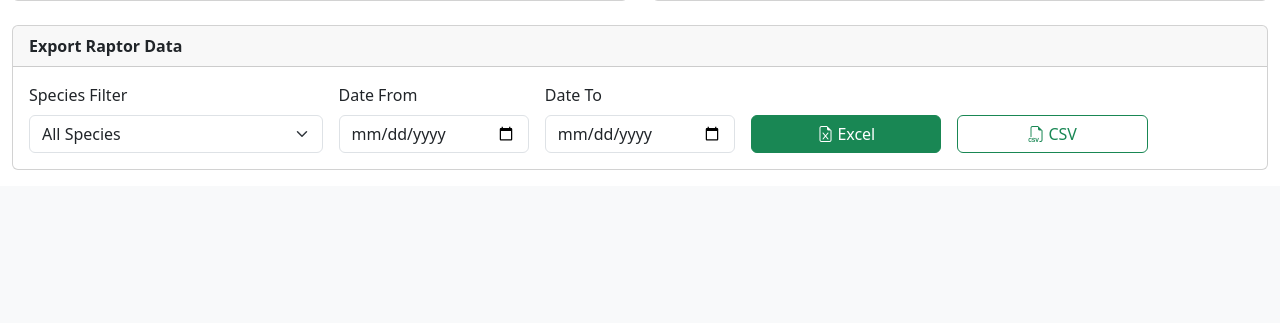
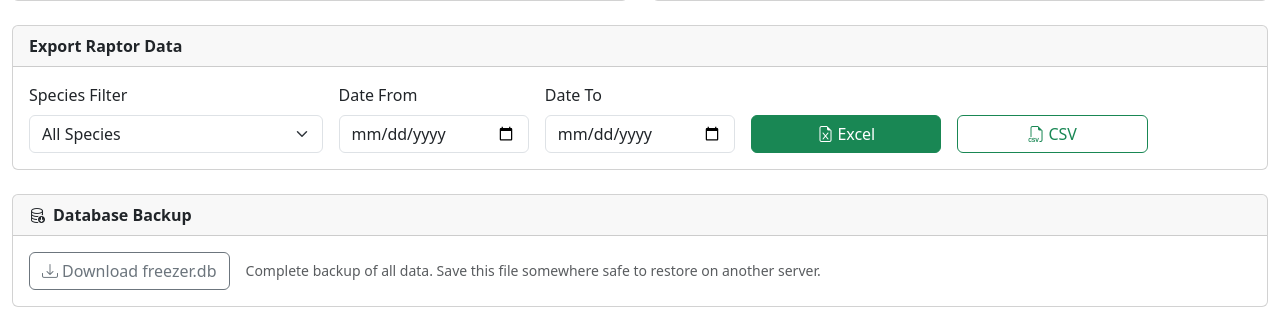
Before and after one commit to hbeaufrere/Freezer, a Flask app: page /stats in a window 1280 px wide. Shown: the part 1037-1360 px from the top of the page. Before the commit the page ends 1207 px from the top, so only its background shows below. Run offline with Flask 3, Linux system fonts and the light colour scheme; the visitor is signed in with stand-in values (Sample User, id 1); data comes from the database, SQL or seed files in the repository; data that the repository does not hold is empty.

Commit message:
Add database backup download button on stats page
Adds /api/export/database endpoint that serves freezer.db as a
timestamped file download (freezer_backup_YYYY-MM-DD.db), and a
Download button at the bottom of the Statistics page.

https://claude.ai/code/session_01Wkj97pHo5auCVRG2BY4zyy

```diff
--- a/templates/stats.html
+++ b/templates/stats.html
@@ -185,6 +185,17 @@
         </div>
     </div>
 </div>
+
+<!-- Database Backup -->
+<div class="card mt-4">
+    <div class="card-header fw-bold"><i class="bi bi-database-down me-2"></i>Database Backup</div>
+    <div class="card-body d-flex align-items-center gap-3">
+        <a class="btn btn-outline-secondary" href="/api/export/database">
+            <i class="bi bi-download me-1"></i>Download freezer.db
+        </a>
+        <span class="text-muted small">Complete backup of all data. Save this file somewhere safe to restore on another server.</span>
+    </div>
+</div>
 {% endblock %}
 
 {% block scripts %}
```
Also changed, not shown: routes/export.py (+13 -0 lines).
